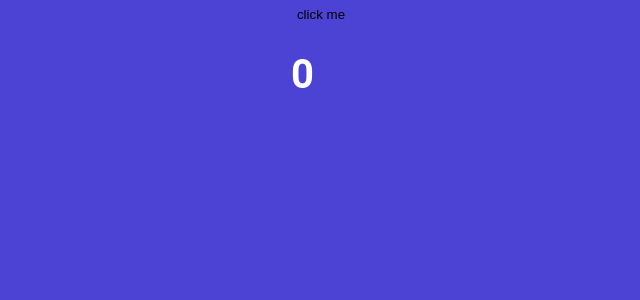
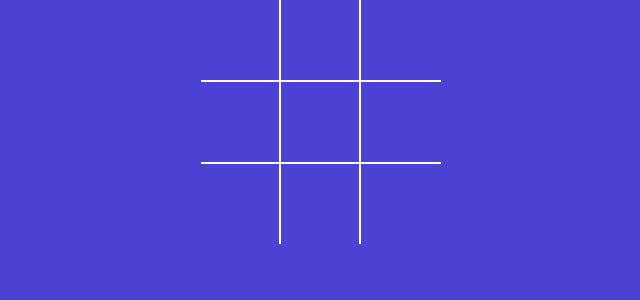
Before and after one commit to neeraj9649/tic_tac_toe, a React (Vite) app: page / in a window 1280 px wide. Shown: the top 300 px of the page, without its empty margins (319-959 px from the left). Built offline with nearby package versions, Linux system fonts and the light colour scheme.

Commit message:
player x is added

```diff
--- a/src/App.jsx
+++ b/src/App.jsx
@@ -1,21 +1,19 @@
 // import './App.css';
 import { useState } from 'react';
 import './styles.scss';
+import Board from './component/board';
 function App() {
-  const [curren, setcurren] = useState(0);
-
-  const onbtclick = event => {
-    console.log('hello', event);
-    setcurren(curren + 1);
-  };
+  // this is used to learn usestate at learning time
+  // const [curren, setcurren] = useState(0);
+  // const onbtclick = event => {
+  //   console.log('hello', event);
+  //   setcurren(curren + 1);
+  // };
 
   return (
     <div className="app">
       <div>
-        <button onClick={onbtclick}>click me</button>
-        <div>
-          <h1>{curren}</h1>
-        </div>
+        <Board />
       </div>
     </div>
   );
--- a/src/component/Board.jsx
+++ b/src/component/Board.jsx
@@ -1,22 +1,45 @@
+import { useState } from 'react';
 import Square from './Square';
+const Board = () => {
+  const [squares, setsquares] = useState(Array(9).fill(null));
 
-const Board = () => {
+  //   console.log(squares);
+  const handlesquareclick = clickedposition => {
+    setsquares(currentsquare => {
+      return currentsquare.map((currentsquare, position) => {
+        if (clickedposition == position) {
+          return 'X';
+        }
+        return currentsquare;
+      });
+    });
+  };
+
+  const renderSquare = position => {
+    return (
+      <Square
+        value={squares[position]}
+        onClick={() => handlesquareclick(position)}
+      />
+    );
+  };
+
   return (
     <div className="board">
       <div className="board-row">
-        <Square value={0} />
-        <Square value={1} />
-        <Square value={2} />
+        {renderSquare(0)}
+        {renderSquare(1)}
+        {renderSquare(2)}
       </div>
       <div className="board-row">
-        <Square value={3} />
-        <Square value={4} />
-        <Square value={5} />
+        {renderSquare(3)}
+        {renderSquare(4)}
+        {renderSquare(5)}
       </div>
       <div className="board-row">
-        <Square value={6} />
-        <Square value={7} />
-        <Square value={8} />
+        {renderSquare(6)}
+        {renderSquare(7)}
+        {renderSquare(8)}
       </div>
     </div>
   );
--- a/src/component/Square.jsx
+++ b/src/component/Square.jsx
@@ -1,7 +1,8 @@
-const Square = ({ value }) => {
+const Square = ({ value, onClick }) => {
   //   console.log(props.value);
+  // onclick();
   return (
-    <button type="button" className="square">
+    <button type="button" className="square" onClick={onClick}>
       {value}
     </button>
   );
```
